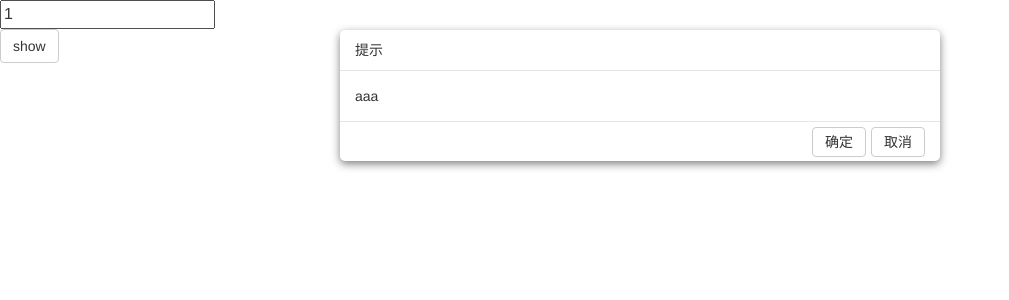
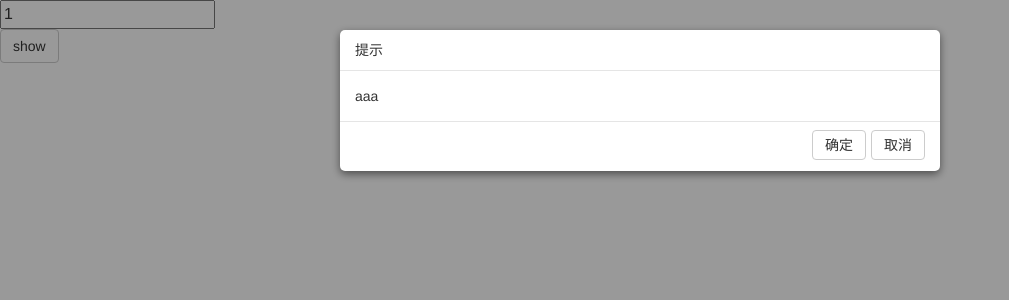
Before and after one commit to wyf199605/myself, a React app: page /my-test in a window 1280 px wide. Shown: the top 300 px of the page, without its empty margins (0-1009 px from the left). Built offline with nearby package versions, Linux system fonts and the light colour scheme; a web font is replaced by a local one.

Commit message:
modal框

```diff
--- a/src/components/modal/modal.scss
+++ b/src/components/modal/modal.scss
@@ -14,8 +14,11 @@
   -webkit-box-shadow: 0 3px 9px rgba(0,0,0,.5);
   box-shadow: 0 3px 9px rgba(0,0,0,.5);
   padding: 0;
-  animation: modal-animation .2s;
-  transition: top .3s, bottom .3s, right .3s,left .3s, width .3s, height .3s;
+
+  &.animation{
+    animation: bounceInDown .8s;
+  }
+  //transition: bottom .3s, right .3s,left .3s, width .3s, height .3s;
 
   &.full-screen-modal{
     width: 100%!important;
@@ -24,7 +27,14 @@
     left: 0;
     right: 0;
     bottom: 0;
-    animation: modal-lager .4s;
+    &.animation {
+      -webkit-animation-name: zoomIn;
+      animation-name: zoomIn;
+      -webkit-animation-duration: .6s;
+      animation-duration: .6s;
+      -webkit-animation-fill-mode: both;
+      animation-fill-mode: both;
+    }
 
     .modal-body{
       height: calc(100% - 80px);
@@ -78,8 +88,10 @@
   }
 
   .modal-footer{
+    position: relative;
     text-align: left;
-    padding: 0 15px;
+    padding: 0;
+    height: 50px;
 
     &::after{
       content: "";
@@ -88,8 +100,8 @@
     }
 
     .footer-panel{
-      height: 39px;
-      line-height: 39px;
+      //height: 49px;
+      position: absolute;
 
       .btn {
         padding: 4px 12px;
@@ -97,28 +109,68 @@
     }
 
     .footer-right-panel{
-      float: right;
+      top: 8px;
+      right:15px;
     }
     .footer-left-panel{
-      float: left;
+      top: 8px;
+      left:15px;
     }
   }
 }
 
-@keyframes modal-animation {
-  0%{
-    transform: translateY(-100%);
+@keyframes bounceInDown {
+  0%,60%,75%,90%,to {
+    -webkit-animation-timing-function: cubic-bezier(.215,.61,.355,1);
+    animation-timing-function: cubic-bezier(.215,.61,.355,1)
   }
-  100%{
-    transform: translateY(0);
+
+  0% {
+    opacity: 0;
+    -webkit-transform: translate3d(0,-3000px,0);
+    transform: translate3d(0,-3000px,0)
+  }
+
+  60% {
+    opacity: 1;
+    -webkit-transform: translate3d(0,25px,0);
+    transform: translate3d(0,25px,0)
+  }
+
+  75% {
+    -webkit-transform: translate3d(0,-10px,0);
+    transform: translate3d(0,-10px,0)
+  }
+
+  90% {
+    -webkit-transform: translate3d(0,5px,0);
+    transform: translate3d(0,5px,0)
+  }
+
+  to {
+    -webkit-transform: none;
+    transform: none
   }
 }
 
-@keyframes modal-lager {
-  0%{
-    transform: scale(0, 0);
+@keyframes animate-fadein-center {
+  from {
+    opacity: 0;
+    transform: perspective(1px) scale(1.185);
   }
-  100%{
-    transform: scale(1, 1);
+  to {
+    opacity: 1;
+    transform: scale(1);
   }
 }
+
+@keyframes zoomIn {
+  0% {
+    opacity: 0;
+    -webkit-transform: scale3d(.3,.3,.3);
+    transform: scale3d(.3,.3,.3);
+  }
+  50% {
+    opacity: 1;
+  }
+}
--- a/src/components/modal/modal.tsx
+++ b/src/components/modal/modal.tsx
@@ -12,6 +12,7 @@ export interface IModal {
     width?: number;
     closeMsg?: string; // 关闭消息，默认无
     isAnimated?: boolean // 是否有动画，默认true
+    className?: string,
 }
 
 interface IModalHeaderPara {
@@ -49,7 +50,7 @@ export class Modal extends React.Component<IModal, IModalState> {
         isShow: false,
         width: 600,
         header: '提示',
-        isAnimated: true
+        isAnimated: true,
     };
 
     protected closeModal() {
@@ -71,7 +72,9 @@ export class Modal extends React.Component<IModal, IModalState> {
             width,
             header,
             footer,
-            isFullScreen
+            isFullScreen,
+            isAnimated,
+            className
         } = this.state;
 
         if (typeof header === 'string') {
@@ -87,9 +90,11 @@ export class Modal extends React.Component<IModal, IModalState> {
             }} className={
                 [
                     'modal-wrapper',
+                    className,
                     isShow ? null : 'hide',
-                    isFullScreen ? 'full-screen-modal' : null
-                ].join(' ')
+                    isFullScreen ? 'full-screen-modal' : null,
+                    isAnimated ? 'animation' : null,
+                ].filter((className) => Tools.isNotEmpty(className)).join(' ')
             }>
                 {Tools.isNotEmpty(header) ? <ModalHeader {...header} onClose={() => {
                     this.closeModal();
--- a/src/pages/Test/Test.tsx
+++ b/src/pages/Test/Test.tsx
@@ -22,7 +22,7 @@ export class Test extends React.Component<{}, obj>{
             <Button text="show" onClick={() => {
                 this.setState({isShow: true})
             }}/>
-            <Modal isShow={this.state.isShow} isBackground={false} header={{
+            <Modal isShow={this.state.isShow} isBackground={true} header={{
                 title: '提示',
                 isLager: true
             }} footer={{
--- a/src/pages/index/login.tsx
+++ b/src/pages/index/login.tsx
@@ -1,7 +1,7 @@
 import * as React from 'react';
-import {Button} from "../../components/button/button";
 import {TextInput} from "../../components/form/textInput/textInput";
 import './login.scss';
+import {Button} from "../../components/general/button/button";
 
 interface ILoginState {
     password: string;
```
